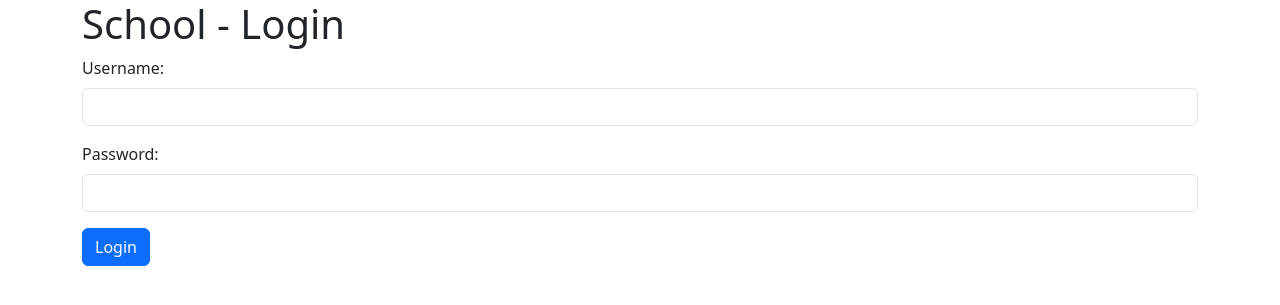
After one commit to JonasHeilig/Kiosk-POS, a Flask app: page /login in a window 1280 px wide. The commit adds this page. Shown: the top 305 px of the page. Run offline with Flask 3, Linux system fonts and the light colour scheme; some libraries are stand-ins or nearby versions.

Commit message:
Login System Variable App Name Prepare Dashboard and User page

```diff
--- a/main.py
+++ b/main.py
@@ -1,7 +1,11 @@
+import os
 from flask import Flask, render_template, request, redirect, session, url_for
 from flask_sqlalchemy import SQLAlchemy
 from datetime import datetime
 from werkzeug.security import check_password_hash, generate_password_hash
+from datetime import datetime
+
+app_name = 'School'  # Change this to your desired app name, e.g., 'University' or 'Your Company Name'
 
 app = Flask(__name__)
 app.config['SQLALCHEMY_DATABASE_URI'] = 'sqlite:///db.db'
@@ -14,7 +18,7 @@ db = SQLAlchemy(app)
 class User(db.Model):
     id = db.Column(db.Integer, primary_key=True)
     username = db.Column(db.String(100), unique=True)
-    password_hash = db.Column(db.String(128))
+    password = db.Column(db.String(128))
     allow_sell = db.Column(db.Boolean, default=False)
     add_seller = db.Column(db.Boolean, default=False)
     add_students = db.Column(db.Boolean, default=False)
@@ -35,12 +39,13 @@ class TransactionsPOS(db.Model):
     pay_with_cash = db.Column(db.Boolean, default=False)
     pay_with_credit = db.Column(db.Boolean, default=False)
     total_amount = db.Column(db.Float, default=0.0)
+    transaction_date = db.Column(db.DateTime, default=datetime.utcnow)
     items = db.relationship('TransactionItems', backref='transaction', lazy=True)
 
 
 class TransactionItems(db.Model):
     id = db.Column(db.Integer, primary_key=True)
-    transaction_id = db.Column(db.Integer, db.ForeignKey('transactionsPOS.id'))
+    transaction_id = db.Column(db.Integer, db.ForeignKey('transactions_pos.id'))
     product_id = db.Column(db.Integer, db.ForeignKey('product.id'))
     quantity = db.Column(db.Integer, default=1)
 
@@ -68,6 +73,69 @@ if not os.path.exists('instance/db.db'):
         print("Datenbank erstellt.")
 
 
+# Permission Check
+# Check if user is logged in
+#  if 'username' not in session:
+#      return redirect(url_for('login'))
+#
+# Check if user has permission to add seller
+#  if 'username' not in session or not session['add_seller']:
+#      return redirect(url_for('login'))
+#
+# Check if user has permission to add students
+#  if 'username' not in session or not session['add_students']:
+#      return redirect(url_for('login'))
+#
+# Check if user has permission to sell
+#  if 'username' not in session or not session['allow_sell']:
+#      return redirect(url_for('login'))
+
 @app.route('/')
 def index():
-    return render_template('index.html')
+    return render_template('index.html', app_name=app_name)
+
+
+@app.route('/login', methods=['GET', 'POST'])
+def login():
+    if request.method == 'POST':
+        username = request.form.get('username')
+        password = request.form.get('password')
+        session_user = User.query.filter_by(username=username).first()
+        if session_user and check_password_hash(session_user.password, password):
+            session['user_id'] = session_user.id
+            return redirect(url_for('dashboard'))
+        else:
+            return render_template('login.html', error="Invalid username or password")
+    return render_template('login.html', app_name=app_name)
+
+
+@app.route('/dashboard', methods=['GET', 'POST'])
+def dashboard():
+    if 'username' not in session:
+        return redirect(url_for('login'))
+    session_user = User.query.get(session['user_id'])
+    return render_template('dashboard.html', user_name=session_user.username, app_name=app_name)
+
+
+@app.route('/user', methods=['GET', 'POST'])
+def user():
+    if 'username' not in session:
+        return redirect(url_for('login'))
+    return render_template('user.html', user_name=session_user.username, app_name=app_name)
+
+
+@app.route('/kiosk', methods=['GET', 'POST'])
+def kiosk():
+    if 'username' not in session or not session['allow_sell']:
+        return redirect(url_for('login'))
+    return render_template('kiosk.html', app_name=app_name)
+
+
+@app.route('/logout')
+def logout():
+    session.pop('username', None)
+    return redirect(url_for('index'))
+
+
+if __name__ == '__main__':
+    app.run(debug=True, port=5500)
--- /dev/null
+++ b/templates/login.html
@@ -0,0 +1,29 @@
+<!DOCTYPE html>
+<html lang="en">
+<head>
+    <title>{{ app_name }} - Login</title>
+    <link rel="stylesheet" href="/static/bootstrap-5.3.3-dist/css/bootstrap.min.css">
+    <script src="/static/bootstrap-5.3.3-dist/js/bootstrap.min.js"></script>
+</head>
+<body>
+    <div class="container">
+        <h1>{{ app_name }} - Login</h1>
+        {% if error %}
+            <div class="alert alert-danger" role="alert">
+                {{ error }}
+            </div>
+        {% endif %}
+        <form method="post" action="/login">
+            <div class="mb-3">
+                <label for="username" class="form-label">Username:</label>
+                <input type="text" id="username" name="username" class="form-control">
+            </div>
+            <div class="mb-3">
+                <label for="password" class="form-label">Password:</label>
+                <input type="password" id="password" name="password" class="form-control">
+            </div>
+            <button type="submit" class="btn btn-primary">Login</button>
+        </form>
+    </div>
+</body>
+</html>
```
Also changed, not shown: templates/dashboard.html (added, +14 -0 lines), templates/index.html (+7 -7 lines), templates/kiosk.html (added, +14 -0 lines), templates/user.html (added, +18 -0 lines), instance/db.db (added).
